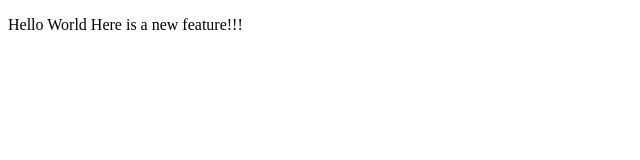
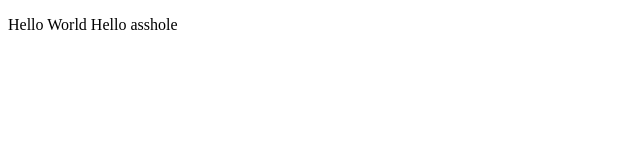
Before and after one commit to DIYman/weblecture0, a plain HTML site: page index.html in a window 1280 px wide. Shown: the full height of the page, 0-640 px from the left. Drawn offline with Linux system fonts and the light colour scheme.

Commit message:
I fucked up

```diff
--- a/index.html
+++ b/index.html
@@ -6,7 +6,7 @@
     <body>
         <p>
           Hello World
-          Here is a new feature!!!
+          Hello asshole
         </p>
     </body>
 </html>
```
